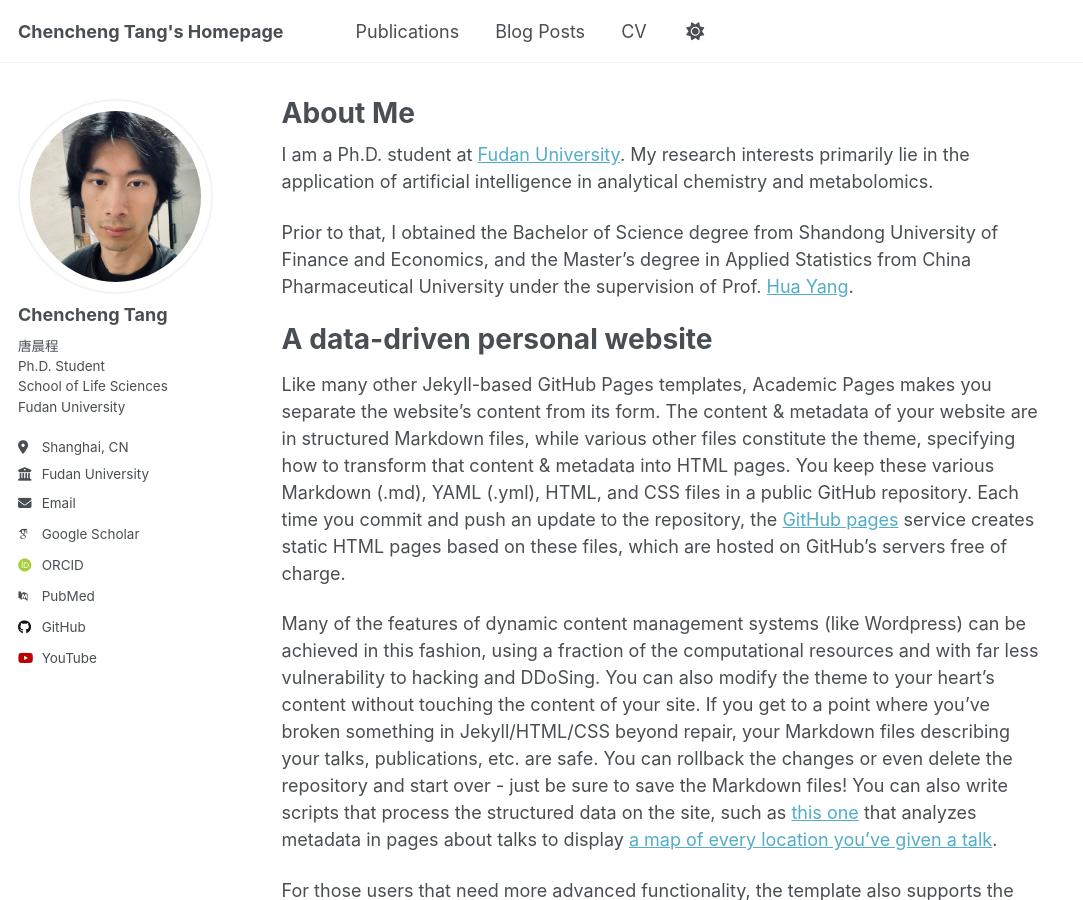
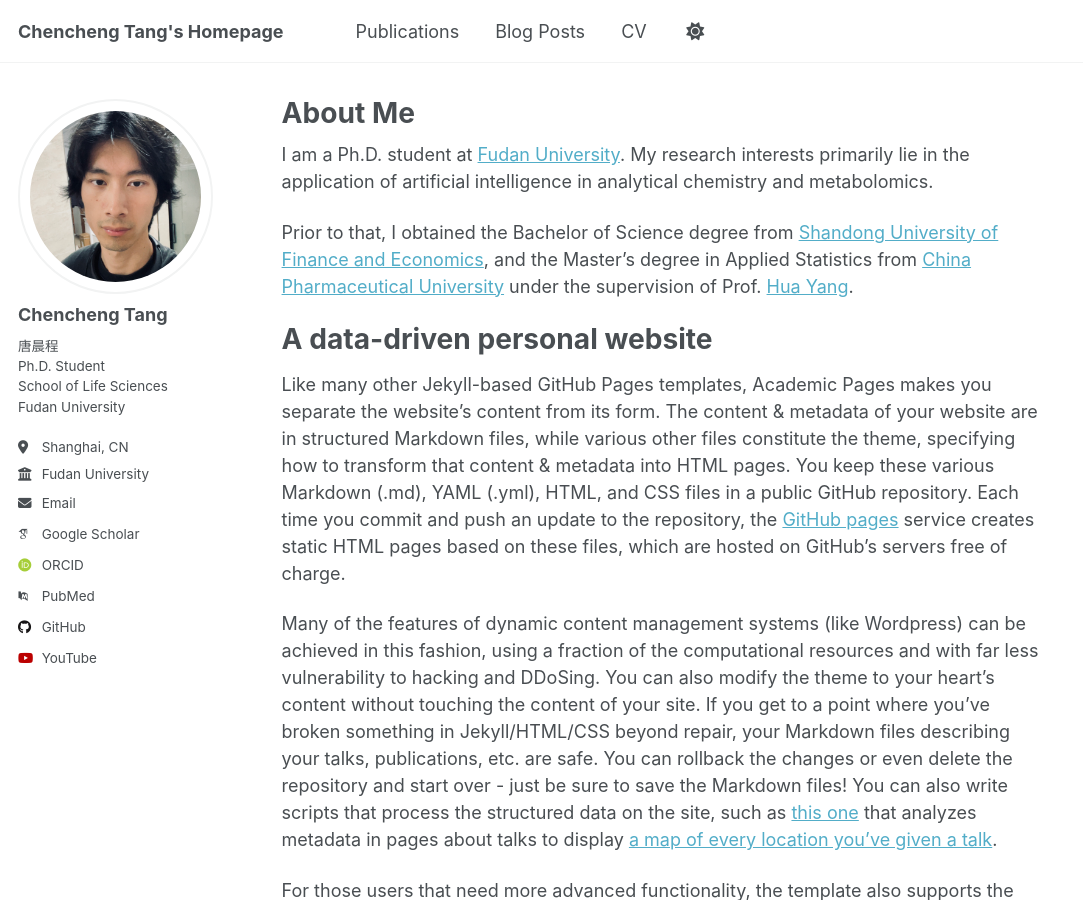
Before and after one commit to AI4Sfrontline/ai4sfrontline.github.io, a Jekyll site: the page built from _pages/about.md, in a window 1280 px wide and 900 px high. Shown: the whole window, without its empty margins (0-1083 px from the left). Built offline with Jekyll 4.4.1, drawn with Linux system fonts in a browser that asks for light colours; some web fonts are replaced; a script that is not in the unit is left out; part of the change alters nothing that is shown.

```diff
--- a/_pages/about.md
+++ b/_pages/about.md
@@ -9,7 +9,7 @@ redirect_from:
 
 I am a Ph.D. student at [Fudan University](https://www.fudan.edu.cn/). My research interests primarily lie in the application of artificial intelligence in analytical chemistry and metabolomics.
 
-Prior to that, I obtained the Bachelor of Science degree from Shandong University of Finance and Economics, and the Master's degree in Applied Statistics from China Pharmaceutical University under the supervision of Prof. [Hua Yang](https://ygl.cpu.edu.cn/gmis5/dsfc/dsfcgrxx/D84FD2ED7B95527E0C23D4E3DC685EE6).
+Prior to that, I obtained the Bachelor of Science degree from [Shandong University of Finance and Economics](https://www.sdufe.edu.cn/), and the Master's degree in Applied Statistics from [China Pharmaceutical University](https://www.cpu.edu.cn/) under the supervision of Prof. [Hua Yang](https://ygl.cpu.edu.cn/gmis5/dsfc/dsfcgrxx/D84FD2ED7B95527E0C23D4E3DC685EE6).
 
 A data-driven personal website
 ======
```
